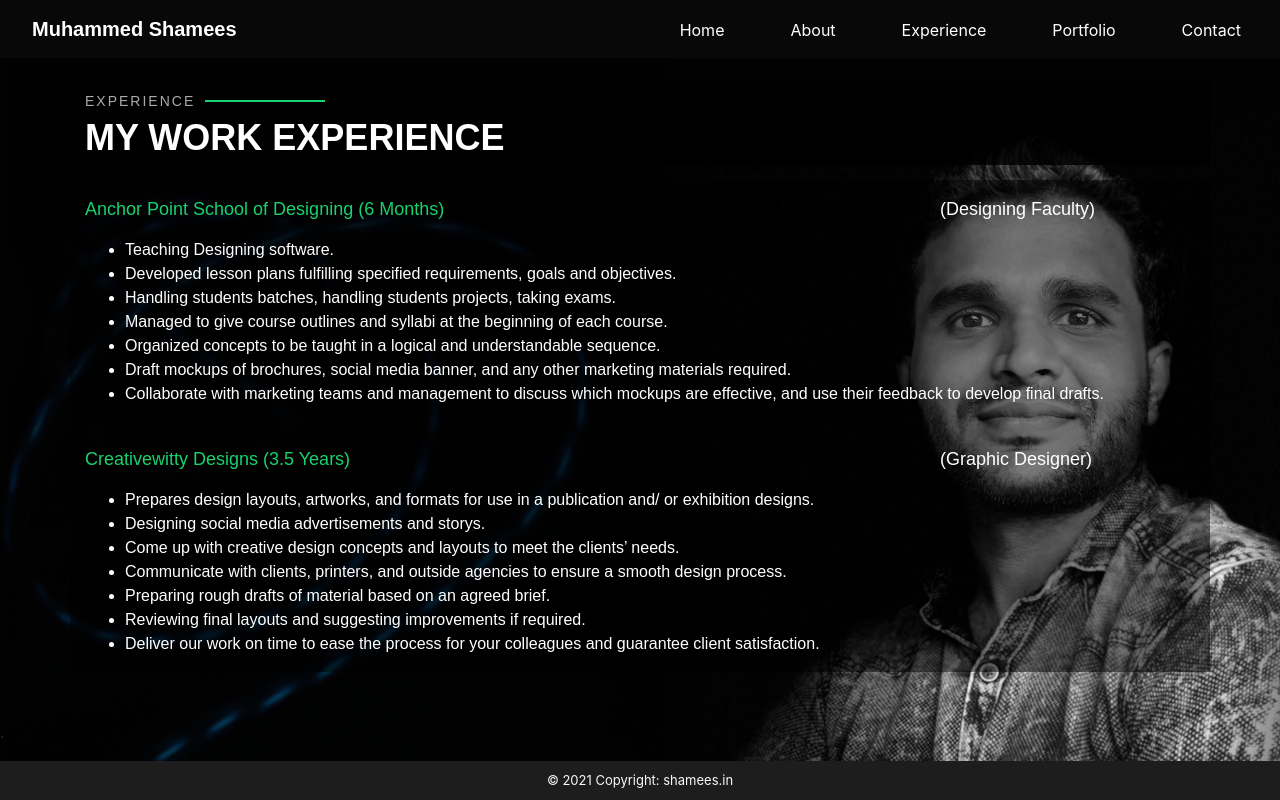
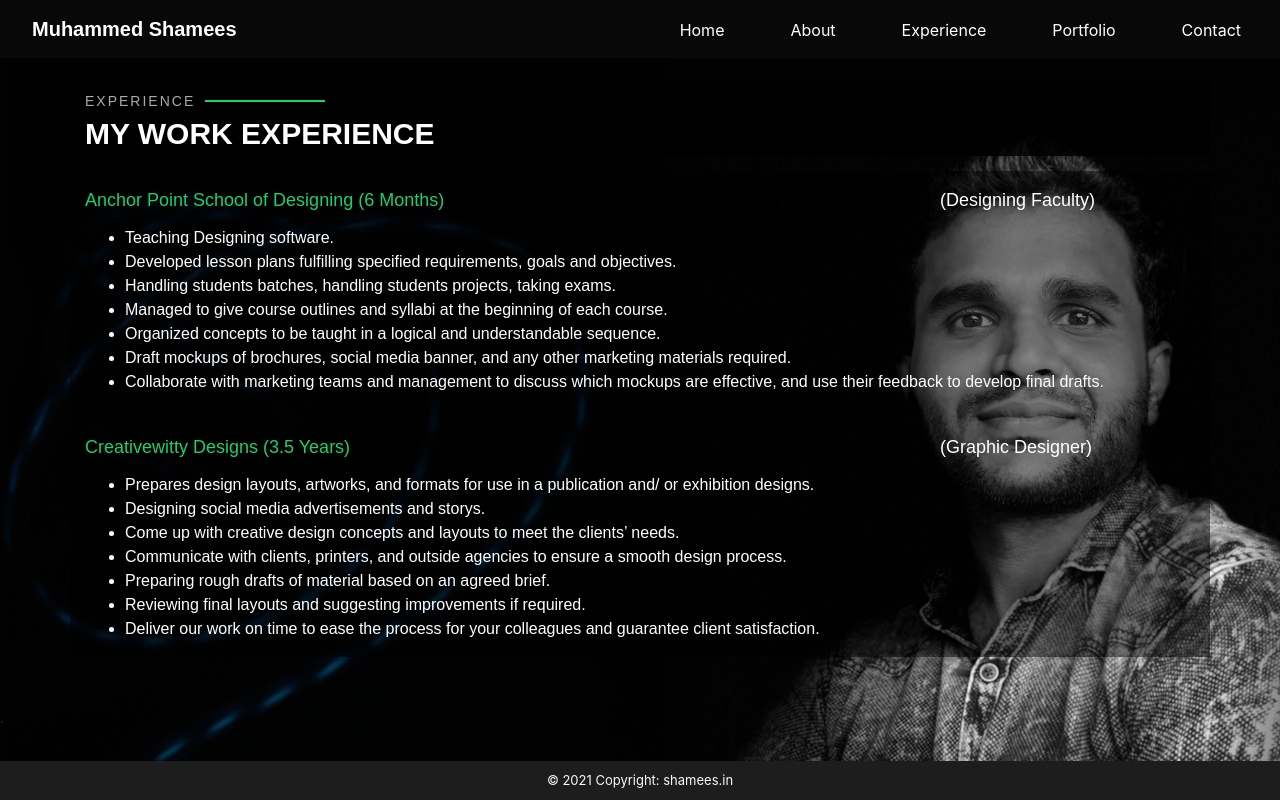
Before and after one commit to Shameesps/shameesprofile, a plain HTML site: page experience.html in a window 1280 px wide. Drawn offline with nearby package versions, Linux system fonts and the light colour scheme.

Commit message:
Update experience.css

```diff
--- a/experience.css
+++ b/experience.css
@@ -95,7 +95,7 @@ content: "";
 
 #work{ /*MY WORK EXPERIENCE Text*/
 margin: -15px 0 15px 0;
-  font-size: 36px;
+  font-size: 30px;
   font-weight: 700;
   text-transform: uppercase;
   font-family: "Poppins", sans-serif;
@@ -119,7 +119,7 @@ margin: -15px 0 15px 0;
 }
 
 #dutylast{
-  padding-top: 15px;
+  padding-top: 12px;
   color:  #ffffff;
   font-size: 16px;
   font-weight: normal;
```
